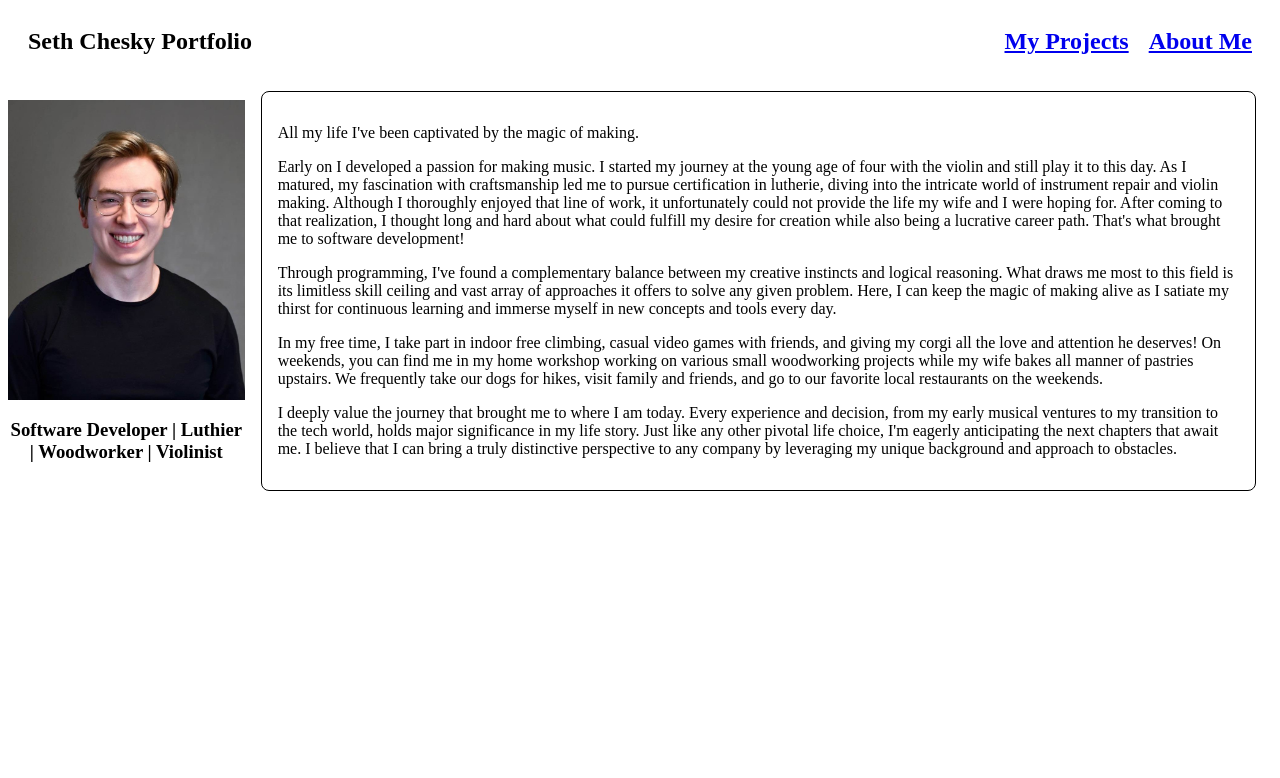
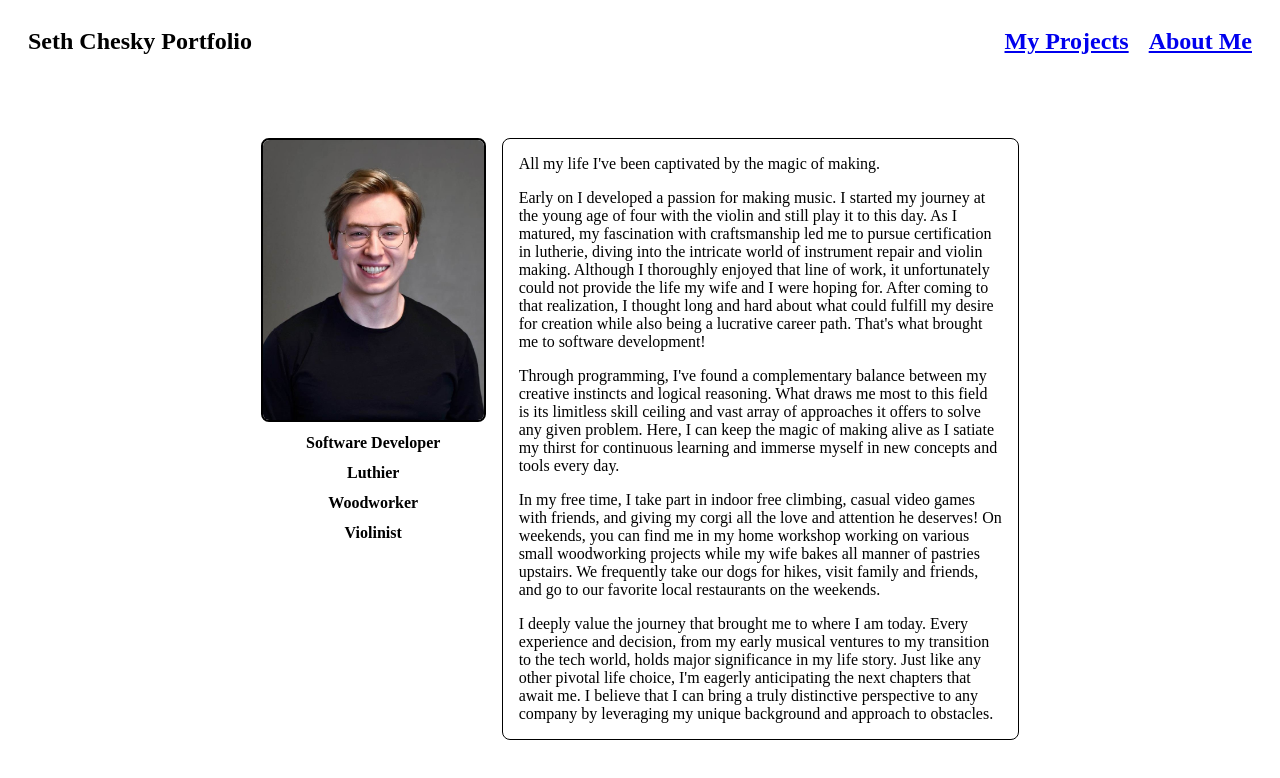
Before and after one commit to chethnut/portfolio-page-vue, a Vue app: page / in a window 1280 px wide. Shown: the top 778 px of the page. Built offline with nearby package versions, Linux system fonts and the light colour scheme.

Commit message:
format changes to about me

```diff
--- a/src/views/AboutView.vue
+++ b/src/views/AboutView.vue
@@ -7,7 +7,12 @@
       <div class="img-container">
         <img class="profile-picture" src="../assets/Profile-Picture-2.jpg">
       </div>
-      <h3 class="characteristics">Software Developer | Luthier | Woodworker | Violinist</h3>
+      <div class="characteristics-container">
+        <p>Software Developer</p>
+        <p>Luthier</p>
+        <p>Woodworker</p>
+        <p>Violinist</p>
+      </div>
     </div>
     <div class="blurb">
 
@@ -40,12 +45,17 @@ export default {
 .about-container {
   display: flex;
   justify-content: center;
-  align-items: center;
+  align-items: flex-start;
   flex-direction: row;
+  padding-right: 20%;
+  padding-left: 20%;
+  padding-top: 5%;
 }
 .profile-picture {
-  height: 300px;
-
+  height: 280px;
+  border: 2px solid black;
+  border-radius: 8px;
+  margin-bottom: 6px;
 }
 .img-container {
   display: flex;
@@ -54,12 +64,20 @@ export default {
 }
 .blurb {
     border: 1px solid black;
-    padding: 16px;
-    margin: 16px;
+    padding-left: 16px;
+    padding-right: 16px;
+
+    margin-left: 16px;
     border-radius: 8px;
 }
-.characteristics {
+.characteristics-container {
   display: flex;
-  text-align: center;
+  flex-direction: column;
+  justify-content: center;
+  align-items: center;
+}
+.characteristics-container p {
+  margin: 6px;
+  font-weight: bold;
 }
 </style>
```
